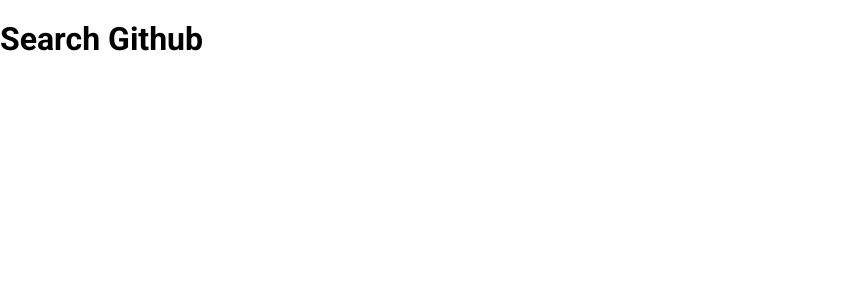
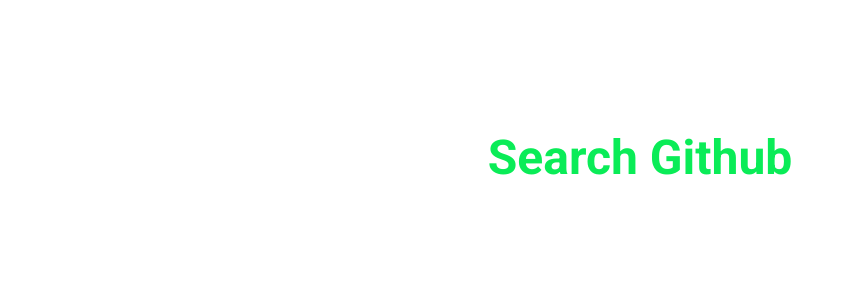
Before and after one commit to valmisson/gitsearch, a Vue app: page / in a window 1280 px wide. Shown: the top 300 px of the page, without its empty margins (0-853 px from the left). Built offline with nearby package versions, Linux system fonts and the light colour scheme.

Commit message:
Adding brand

```diff
--- a/src/App.vue
+++ b/src/App.vue
@@ -11,6 +11,11 @@
 </script>
 
 <style>
+  :root {
+    --color-primary: #0AEC57;
+    --color-font-primary: #777777;
+  }
+
   body {
     font-family: 'Roboto', sans-serif;
   }
--- a/src/views/Home.vue
+++ b/src/views/Home.vue
@@ -1,6 +1,6 @@
 <template>
-  <div class="home">
-    <h1>Search Github</h1>
+  <div class="home container">
+    <h1 class="home__brand">Search Github</h1>
   </div>
 </template>
 
@@ -9,3 +9,12 @@
   name: 'Home'
 }
 </script>
+
+<style scoped>
+  .home__brand {
+    color: var(--color-primary);
+    font-size: 48px;
+    margin-top: 130px;
+    text-align: center;
+  }
+</style>
```
Also changed, not shown: 1 other file (tests, documents, lock files or other folders).
